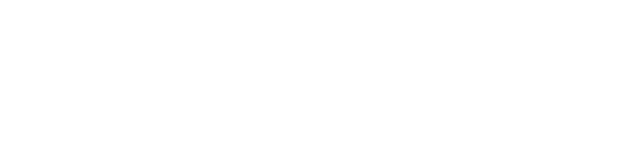
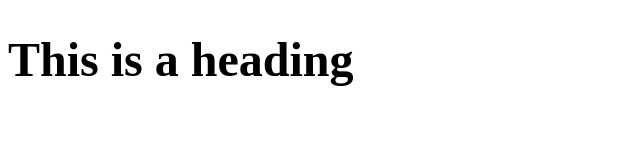
Before and after one commit to 35897/poro, a plain HTML site: page index.html in a window 1280 px wide. Shown: the whole page, without its empty margins (0-640 px from the left). Drawn offline with Linux system fonts and the light colour scheme.

Commit message:
Update index.html

```diff
--- a/index.html
+++ b/index.html
@@ -5,8 +5,9 @@
 </head>
 <body>
   <div id="wrapper" style="background-color:CadetBlue;">
+  </div>
   <div id="inner">
-
+   <h1 style="font-size:300%;">This is a heading</h1>
   </div>
 </body>
 </html>
```
